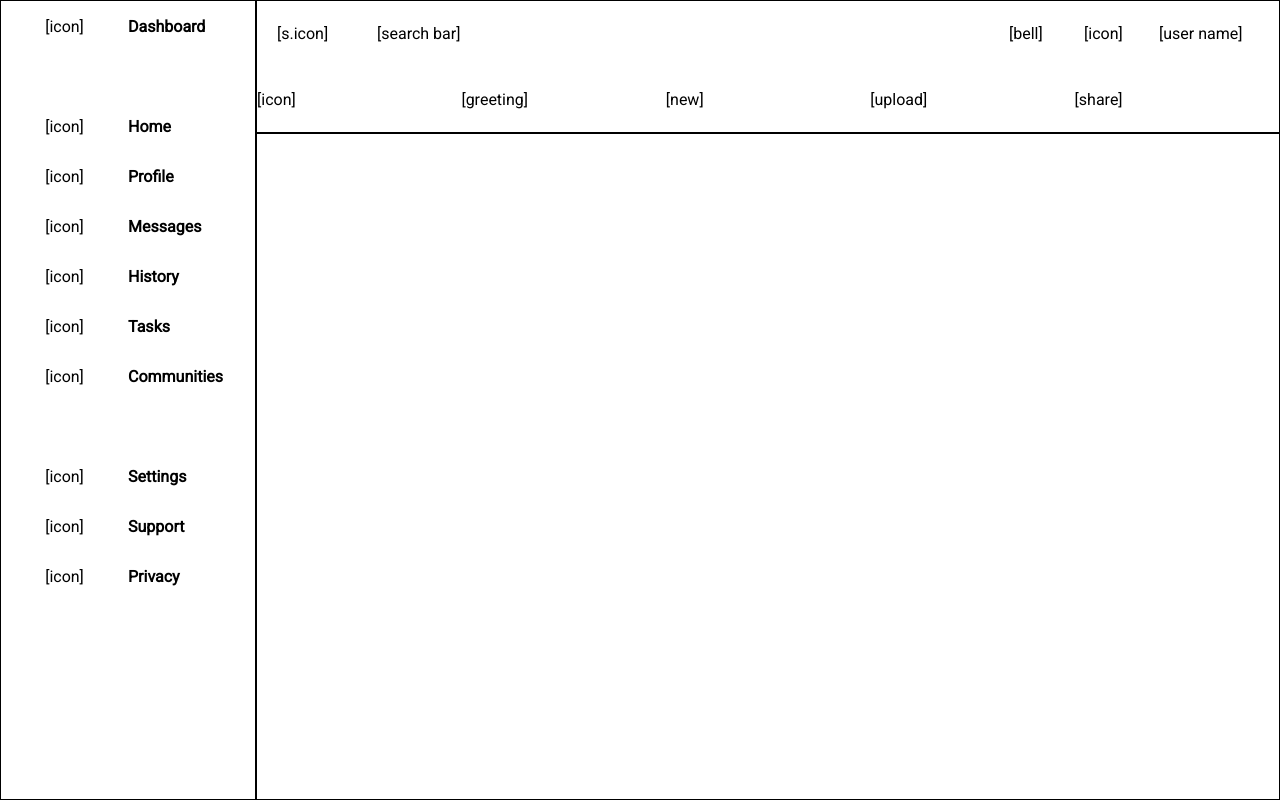
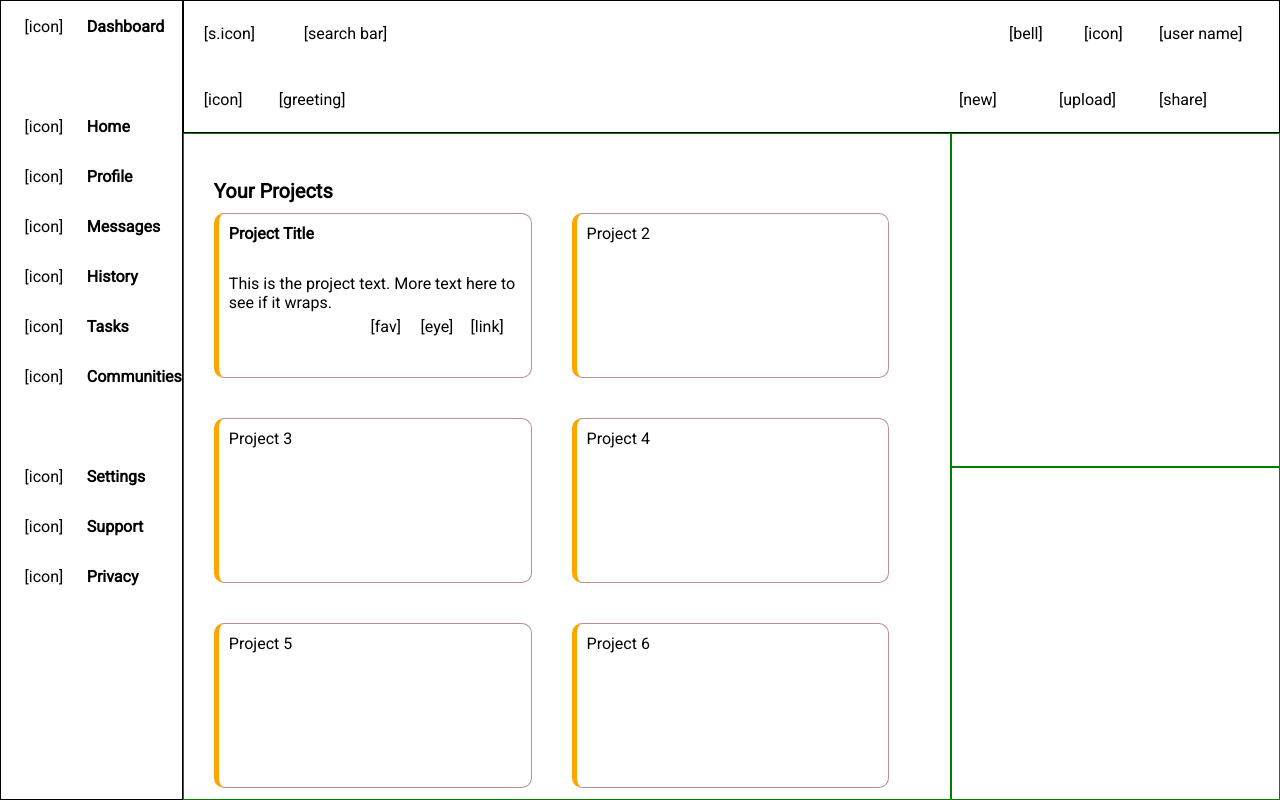
Before and after one commit to Journey2WebDev/admin-dashboard, a plain HTML site: page index.html in a window 1280 px wide. Drawn offline with Linux system fonts and the light colour scheme.

Commit message:
Add template layout for all except RHS

```diff
--- a/index.html
+++ b/index.html
@@ -53,7 +53,6 @@
 </div>
 
 <div class="header">
-
   <div class="header-top">
     <div class="ht-search-icon">[s.icon]</div>
     <div class="ht-search-bar">[search bar]</div>
@@ -65,14 +64,52 @@
   <div class="header-bottom">
     <div class="hb-custom-icon">[icon]</div>
     <div class="hb-greet">[greeting]</div>
+    <div></div>
     <div class="hb-new-btn">[new]</div>
     <div class="hb-upload-btn">[upload]</div>
     <div class="hb-share-btn">[share]</div>
   </div>
+</div>
+
+<div class="main-all">
+
+  <div class="main-project">
+    <p class="project-header">Your Projects</p>
+    <div class="project-grid">
+      <div class="project">
+        <p class="project-title">Project Title</p>
+        <p class="project-text">This is the project text. More text here to see if it wraps.</p>
+        <div class="project-favorite">[fav]</div>
+        <div class="project-eye">[eye]</div>
+        <div class="project-link">[link]</div>
+      </div>
+      <div class="project">Project 2
+
+      </div>
+      <div class="project">Project 3
+
+      </div>
+      <div class="project">Project 4
+
+      </div>
+      <div class="project">Project 5
+
+      </div>
+      <div class="project">Project 6
+
+      </div>
+    </div>
 
   </div>
 
-<div class="main-content">
+  <div class="main-announcement">
+
+  </div>
+
+  <div class="main-trending">
+
+  </div>
+
 
 </div>
 
--- a/styles/style.css
+++ b/styles/style.css
@@ -24,7 +24,7 @@ body{
   height: 100vh;
 
   display: grid;
-  grid-template-columns: 1fr 4fr;
+  grid-template-columns: 1fr 6fr;
   grid-template-rows: 1fr 5fr;
 }
 
@@ -69,11 +69,103 @@ body{
 
 .header-bottom{
   display: grid;
-  grid-template-columns: repeat(5, 1fr);
+  grid-template-columns: 75px 150px 1fr 100px 100px 100px;
+  margin: 0 20px 0 20px;
+}
+
+/* Main content: Projects, Announcements, Trending */
+.main-all{
+  grid-column: 2 / 3;
+  grid-row: 2 / 3;
+
+  display: grid;
+  grid-template-columns: 70% 30%;
+  grid-template-rows: 1fr 1fr;
+}
+
+/* Projects */
+.main-project{
+  grid-column: 1 / 2;
+  grid-row: 1 / 3;
+
+  border: 1px solid green;
+  padding-top: 45px;
+  padding-right: 30px;
+  padding-bottom: 45px;
+  padding-left: 30px;
+}
+
+.project-header{
+  font-size: 20px;
+  font-weight: 700;
+  margin-bottom: 10px;
+}
+
+.project-grid{
+  display: grid;
+  grid-template-columns: repeat(2, minmax(20%, 45%));
+  grid-template-rows: repeat(3, minmax(10%,30%));
+  gap: 40px;
+  height: 100%;
+}
+
+.project{
+  border-top: 1px solid rosybrown;
+  border-right: 1px solid rosybrown;
+  border-bottom: 1px solid rosybrown;
+  border-left: 5px solid orange;
+  border-radius: 10px;
+  padding: 10px;
+
+  display: grid;
+  grid-template-columns: 1fr 50px 50px 50px;
+  grid-template-rows: 50px 1fr 50px;
+}
+
+.project-title{
+  grid-column: 1 / 5;
+  grid-row: 1 / 2;
+
+  font-weight: 700;
+}
+
+.project-text{
+  grid-column: 1 / 5;
+  grid-row: 2 / 3;
+}
+
+.project-favorite{
+  grid-column: 2 / 3;
+  grid-row: 3 / 4;
+}
+
+.project-eye{
+  grid-column: 3 / 4;
+  grid-row: 3 / 4;
+}
+
+.project-link{
+  grid-column: 4 / 5;
+  grid-row: 3 / 4;
 }
 
 
-.main-content{
+
+
+
+
+/* Announcements */
+.main-announcement{
+  grid-column: 2 / 3;
+  grid-row: 1 / 2;
+
+  border: 1px solid green;
+}
+
+/* Trending */
+.main-trending{
   grid-column: 2 / 3;
   grid-row: 2 / 3;
+
+  border: 1px solid green;
 }
```
Lines whose indentation alone changed are shown as unchanged.
